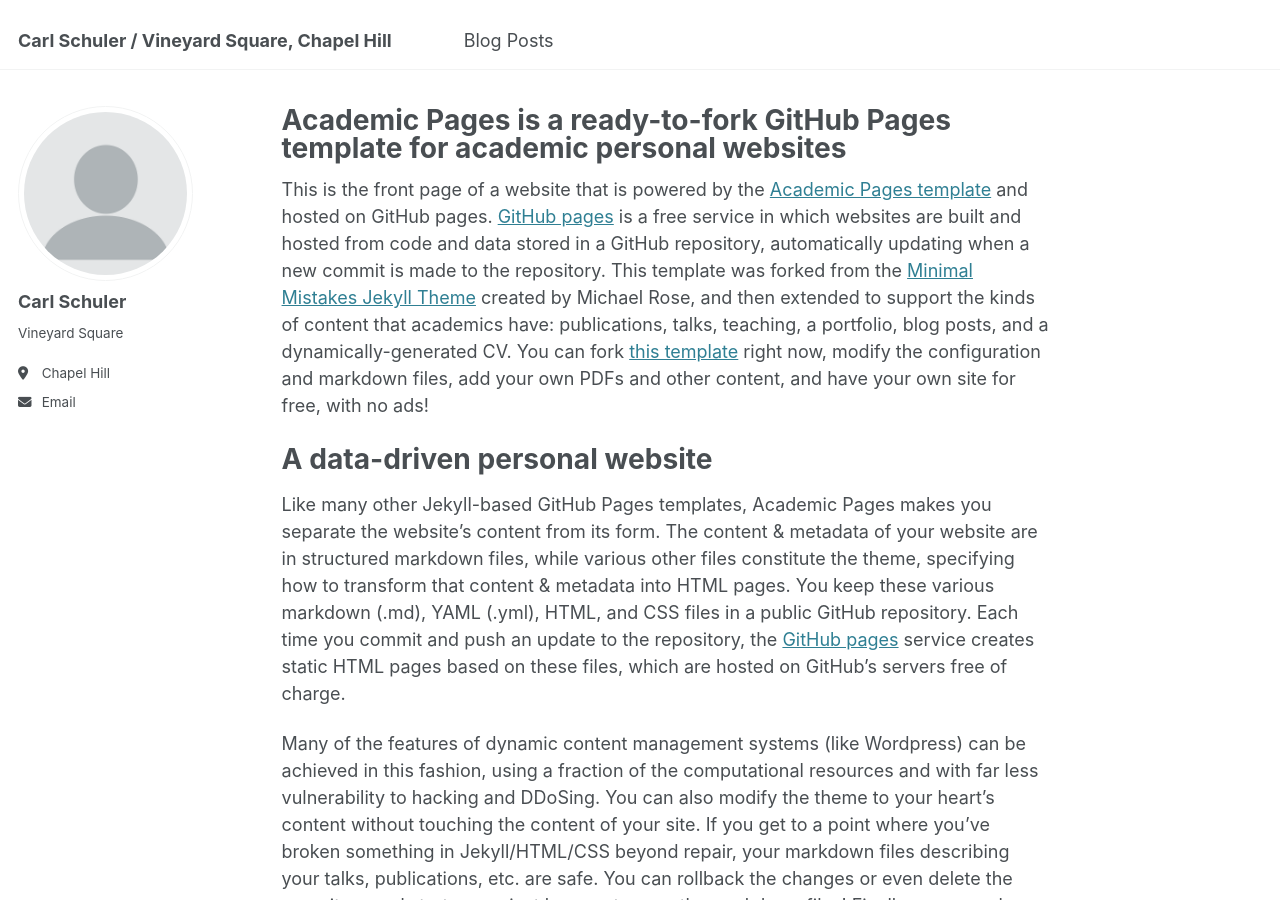
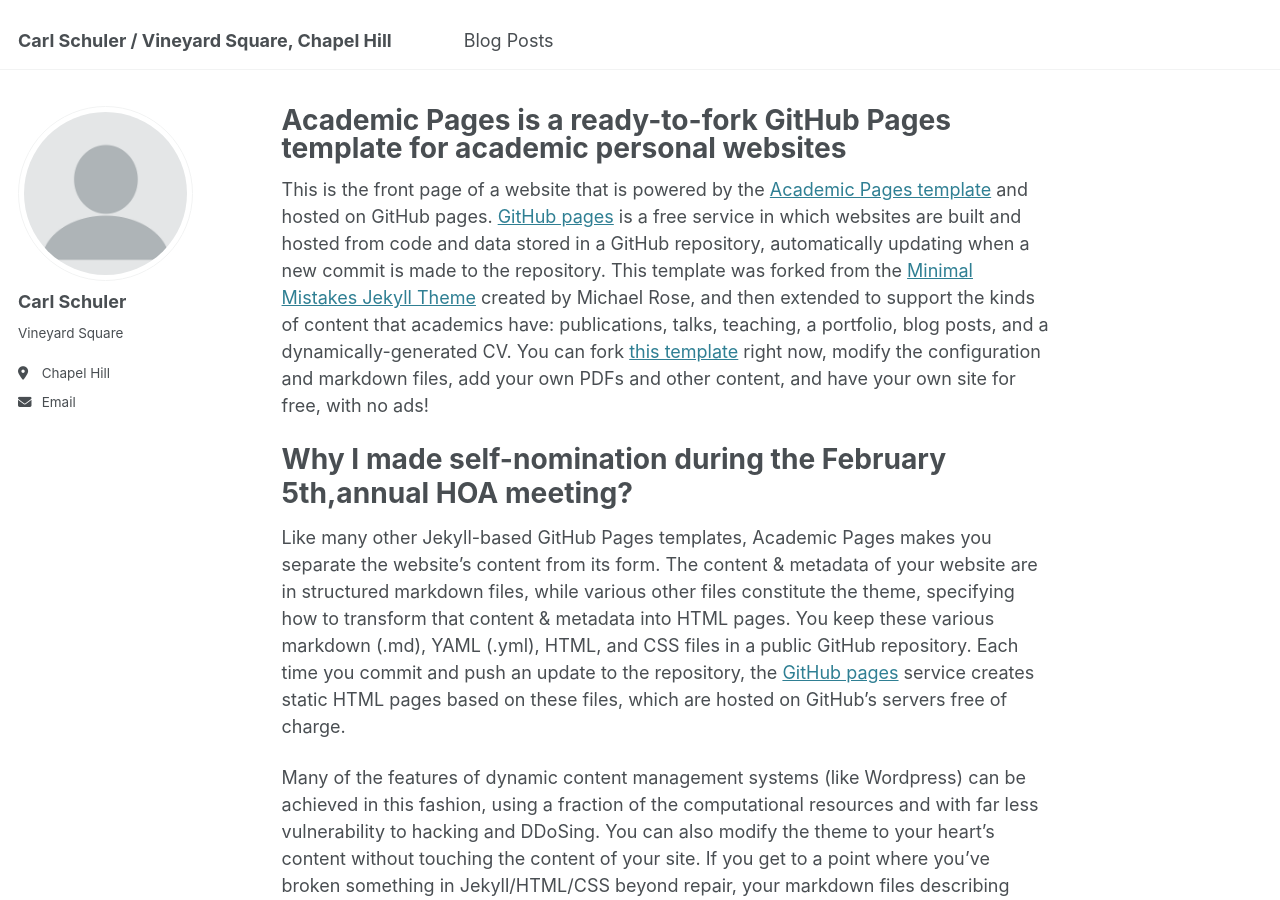
Before and after one commit to CarlSchuler/carl.github.io, a Jekyll site: the page built from _pages/about.md, in a window 1280 px wide and 900 px high. Built offline with Jekyll 4.4.1, drawn with Linux system fonts in a browser that asks for light colours.

Commit message:
Update about.md

```diff
--- a/_pages/about.md
+++ b/_pages/about.md
@@ -9,7 +9,7 @@ redirect_from:
 
 This is the front page of a website that is powered by the [Academic Pages template](https://github.com/academicpages/academicpages.github.io) and hosted on GitHub pages. [GitHub pages](https://pages.github.com) is a free service in which websites are built and hosted from code and data stored in a GitHub repository, automatically updating when a new commit is made to the repository. This template was forked from the [Minimal Mistakes Jekyll Theme](https://mmistakes.github.io/minimal-mistakes/) created by Michael Rose, and then extended to support the kinds of content that academics have: publications, talks, teaching, a portfolio, blog posts, and a dynamically-generated CV. You can fork [this template](https://github.com/academicpages/academicpages.github.io) right now, modify the configuration and markdown files, add your own PDFs and other content, and have your own site for free, with no ads!
 
-A data-driven personal website
+Why I made self-nomination during the February 5th,annual HOA meeting?
 ======
 Like many other Jekyll-based GitHub Pages templates, Academic Pages makes you separate the website's content from its form. The content & metadata of your website are in structured markdown files, while various other files constitute the theme, specifying how to transform that content & metadata into HTML pages. You keep these various markdown (.md), YAML (.yml), HTML, and CSS files in a public GitHub repository. Each time you commit and push an update to the repository, the [GitHub pages](https://pages.github.com/) service creates static HTML pages based on these files, which are hosted on GitHub's servers free of charge.
 
```
